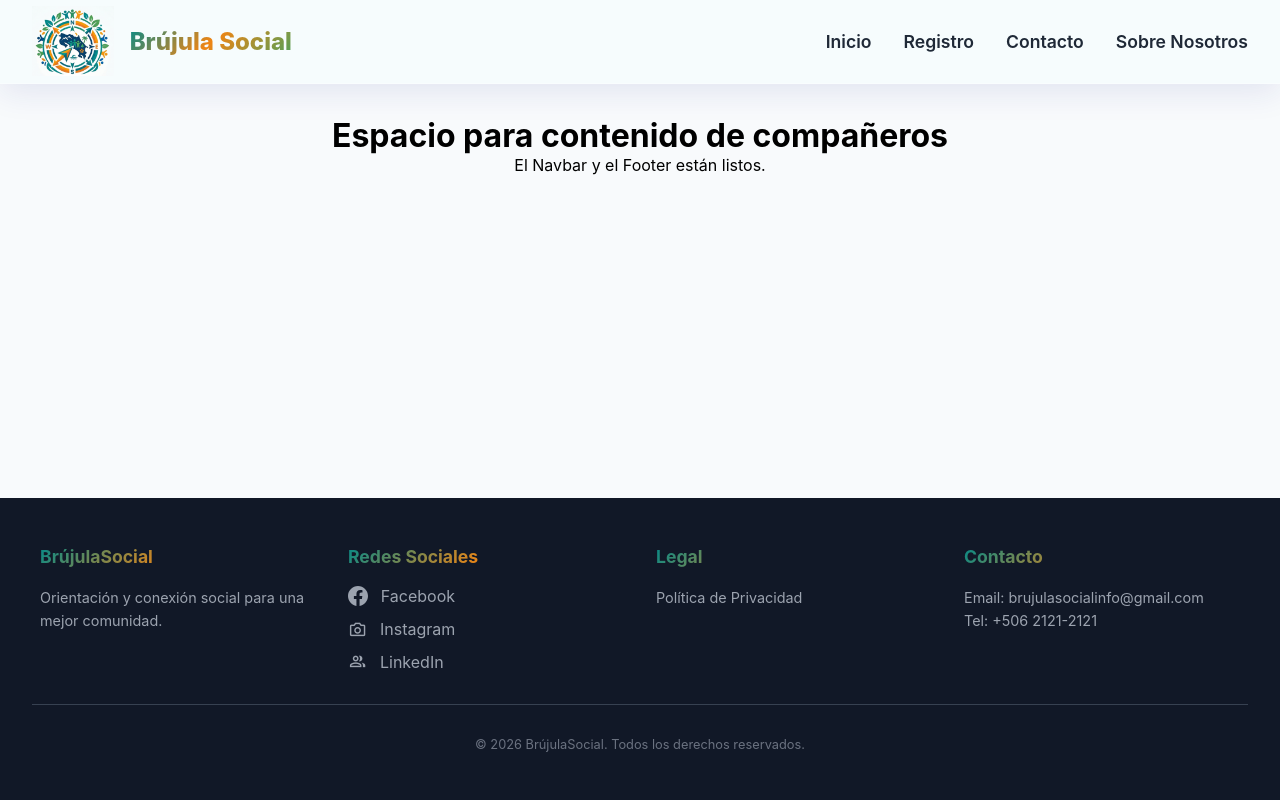
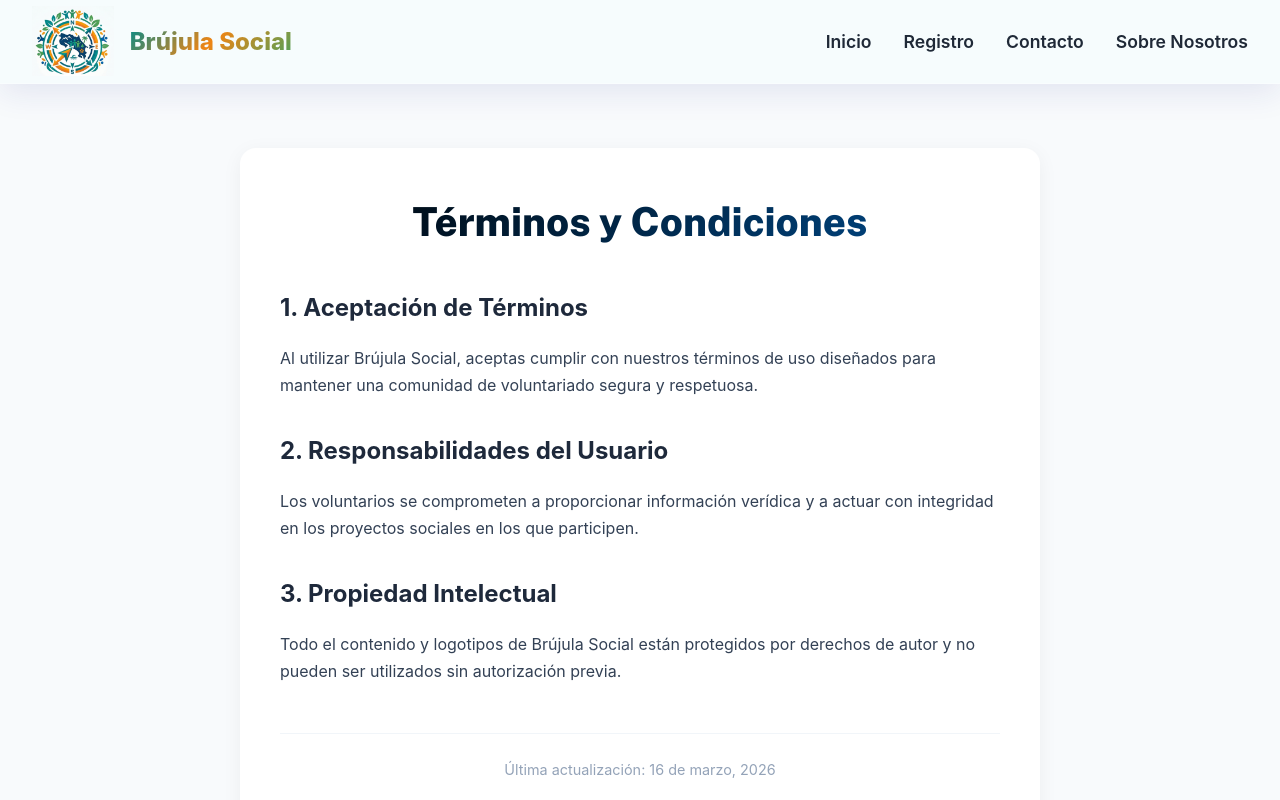
Before and after one commit to Adr1sol/brujulaSocial, a React (Vite) app: page /terminos in a window 1280 px wide. Shown: the top 800 px of the page. Built offline with nearby package versions, Linux system fonts and the light colour scheme.

Commit message:
algunos cambios

```diff
--- a/index.html
+++ b/index.html
@@ -2,9 +2,9 @@
 <html lang="en">
   <head>
     <meta charset="UTF-8" />
-    <link rel="icon" type="image/svg+xml" href="/vite.svg" />
+    <link rel="icon" type="image/png" href="/favicon.png" />
     <meta name="viewport" content="width=device-width, initial-scale=1.0" />
-    <title>brujulasocial</title>
+    <title>Brújula Social</title>
     <link href="https://fonts.googleapis.com/css2?family=Public+Sans:wght@300;400;500;600;700;800;900&display=swap" rel="stylesheet">
     <link href="https://fonts.googleapis.com/css2?family=Material+Symbols+Outlined:wght,FILL@100..700,0..1&display=swap" rel="stylesheet">
   </head>
--- a/src/components/Footer/Footer.jsx
+++ b/src/components/Footer/Footer.jsx
@@ -3,10 +3,10 @@ import styles from './Footer.module.css';
 
 const Footer = () => {
   return (
-    <footer className={styles.footer}>
+    <footer className={styles.footer} id="footer">
       <div className={styles['footer-content']}>
         <div className={styles['footer-section']}>
-          <h3>BrújulaSocial</h3>
+          <h3>Brújula Social</h3>
           <p>Orientación y conexión social para una mejor comunidad.</p>
         </div>
 
@@ -39,6 +39,7 @@ const Footer = () => {
           <h3>Legal</h3>
           <ul>
             <li><a href="/privacidad">Política de Privacidad</a></li>
+            <li><a href="/terminos">Términos y Condiciones</a></li>
           </ul>
         </div>
 
@@ -49,7 +50,7 @@ const Footer = () => {
         </div>
       </div>
       <div className={styles['footer-bottom']}>
-        <p>&copy; 2026 BrújulaSocial. Todos los derechos reservados.</p>
+        <p>&copy; 2026 Brújula Social. Todos los derechos reservados.</p>
       </div>
     </footer>
   );
--- a/src/components/Navbar/Navbar.jsx
+++ b/src/components/Navbar/Navbar.jsx
@@ -11,9 +11,10 @@ const Navbar = () => {
         <span className={styles['nav-logo']}>Brújula Social</span>
       </Link>
       <ul className={styles['nav-links']}>
-        <li><Link to="/">Inicio</Link></li>
+        <li><Link to="/">Inicio
+        </Link></li>
         <li><Link to="/registro">Registro</Link></li>
-        <li><Link to="/inicio-user">Contacto</Link></li>
+        <li><a href="#footer">Contacto</a></li>
         <li><Link to="/">Sobre Nosotros</Link></li>
       </ul>
     </nav>
--- a/src/index.css
+++ b/src/index.css
@@ -1,3 +1,7 @@
+html {
+  scroll-behavior: smooth;
+}
+
 * {
   margin: 0;
   padding: 0;
--- /dev/null
+++ b/src/pages/Legal.module.css
@@ -0,0 +1,47 @@
+.container {
+  max-width: 800px;
+  margin: 4rem auto;
+  padding: 2.5rem;
+  background-color: white;
+  border-radius: 16px;
+  box-shadow: 0 4px 20px rgba(0,0,0,0.05);
+  font-family: 'Inter', sans-serif;
+  color: #334155;
+  line-height: 1.7;
+}
+
+.title {
+  font-family: 'Public Sans', sans-serif;
+  font-size: 2.5rem;
+  font-weight: 800;
+  margin-bottom: 2rem;
+  background: linear-gradient(135deg, #000000 0%, #004e92 100%);
+  -webkit-background-clip: text;
+  background-clip: text;
+  -webkit-text-fill-color: transparent;
+  text-align: center;
+}
+
+.section {
+  margin-bottom: 2rem;
+}
+
+.section h2 {
+  font-size: 1.5rem;
+  color: #1e293b;
+  margin-bottom: 1rem;
+  font-weight: 700;
+}
+
+.section p {
+  margin-bottom: 1rem;
+}
+
+.lastUpdated {
+  font-size: 0.9rem;
+  color: #94a3b8;
+  text-align: center;
+  margin-top: 3rem;
+  border-top: 1px solid #f1f5f9;
+  padding-top: 1.5rem;
+}
--- /dev/null
+++ b/src/pages/Privacidad.jsx
@@ -0,0 +1,29 @@
+import React from 'react';
+import styles from './Legal.module.css';
+
+const Privacidad = () => {
+  return (
+    <div className={styles.container}>
+      <h1 className={styles.title}>Política de Privacidad</h1>
+
+      <div className={styles.section}>
+        <h2>1. Recopilación de Información</h2>
+        <p>En Brújula Social, nos tomamos muy en serio la privacidad de nuestros voluntarios. Recopilamos información básica como nombre y correo electrónico únicamente para facilitar la conexión con proyectos sociales.</p>
+      </div>
+
+      <div className={styles.section}>
+        <h2>2. Uso de los Datos</h2>
+        <p>Los datos proporcionados se utilizan exclusivamente para la gestión de voluntariado y comunicación interna de la plataforma. Nunca compartiremos tus datos con terceros sin tu consentimiento explícito.</p>
+      </div>
+
+      <div className={styles.section}>
+        <h2>3. Seguridad</h2>
+        <p>Implementamos medidas de seguridad técnicas para proteger tu información personal contra acceso no autorizado o pérdida.</p>
+      </div>
+
+      <p className={styles.lastUpdated}>Última actualización: 16 de marzo, 2026</p>
+    </div>
+  );
+};
+
+export default Privacidad;
--- /dev/null
+++ b/src/pages/Terminos.jsx
@@ -0,0 +1,29 @@
+import React from 'react';
+import styles from './Legal.module.css';
+
+const Terminos = () => {
+  return (
+    <div className={styles.container}>
+      <h1 className={styles.title}>Términos y Condiciones</h1>
+
+      <div className={styles.section}>
+        <h2>1. Aceptación de Términos</h2>
+        <p>Al utilizar Brújula Social, aceptas cumplir con nuestros términos de uso diseñados para mantener una comunidad de voluntariado segura y respetuosa.</p>
+      </div>
+
+      <div className={styles.section}>
+        <h2>2. Responsabilidades del Usuario</h2>
+        <p>Los voluntarios se comprometen a proporcionar información verídica y a actuar con integridad en los proyectos sociales en los que participen.</p>
+      </div>
+
+      <div className={styles.section}>
+        <h2>3. Propiedad Intelectual</h2>
+        <p>Todo el contenido y logotipos de Brújula Social están protegidos por derechos de autor y no pueden ser utilizados sin autorización previa.</p>
+      </div>
+
+      <p className={styles.lastUpdated}>Última actualización: 16 de marzo, 2026</p>
+    </div>
+  );
+};
+
+export default Terminos;
--- a/src/routes/Routing.jsx
+++ b/src/routes/Routing.jsx
@@ -1,16 +1,26 @@
 import { BrowserRouter as Router, Routes, Route } from "react-router-dom";
 import Navbar from "../components/Navbar/Navbar";
 import Footer from "../components/Footer/Footer";
+import Privacidad from "../pages/Privacidad";
+import Terminos from "../pages/Terminos";
 
 function Routing() {
     return (
         <Router>
             <Navbar />
             <main>
-                <div style={{ padding: '2rem', textAlign: 'center' }}>
-                    <h1>Espacio para contenido de compañeros</h1>
-                    <p>El Navbar y el Footer están listos.</p>
-                </div>
+                <Routes>
+                    <Route path="/" element={
+                        <div style={{ padding: '4rem', textAlign: 'center' }}>
+                            <h1 style={{ fontSize: '3rem', marginBottom: '1rem' }}>Brújula Social</h1>
+                            <p style={{ color: '#64748b', fontSize: '1.2rem' }}>Conectando al voluntariado con el impacto social.</p>
+                        </div>
+                    } />
+                    <Route path="/privacidad" element={<Privacidad />} />
+                    <Route path="/terminos" element={<Terminos />} />
+                    <Route path="/registro" element={<div style={{padding: '4rem', textAlign: 'center'}}><h1>Página de Registro</h1></div>} />
+                    <Route path="/inicio-user" element={<div style={{padding: '4rem', textAlign: 'center'}}><h1>Página de Contacto / Login</h1></div>} />
+                </Routes>
             </main>
             <Footer />
         </Router>
```
Also changed, not shown: public/favicon.png (added), src/images/image.png (added).
